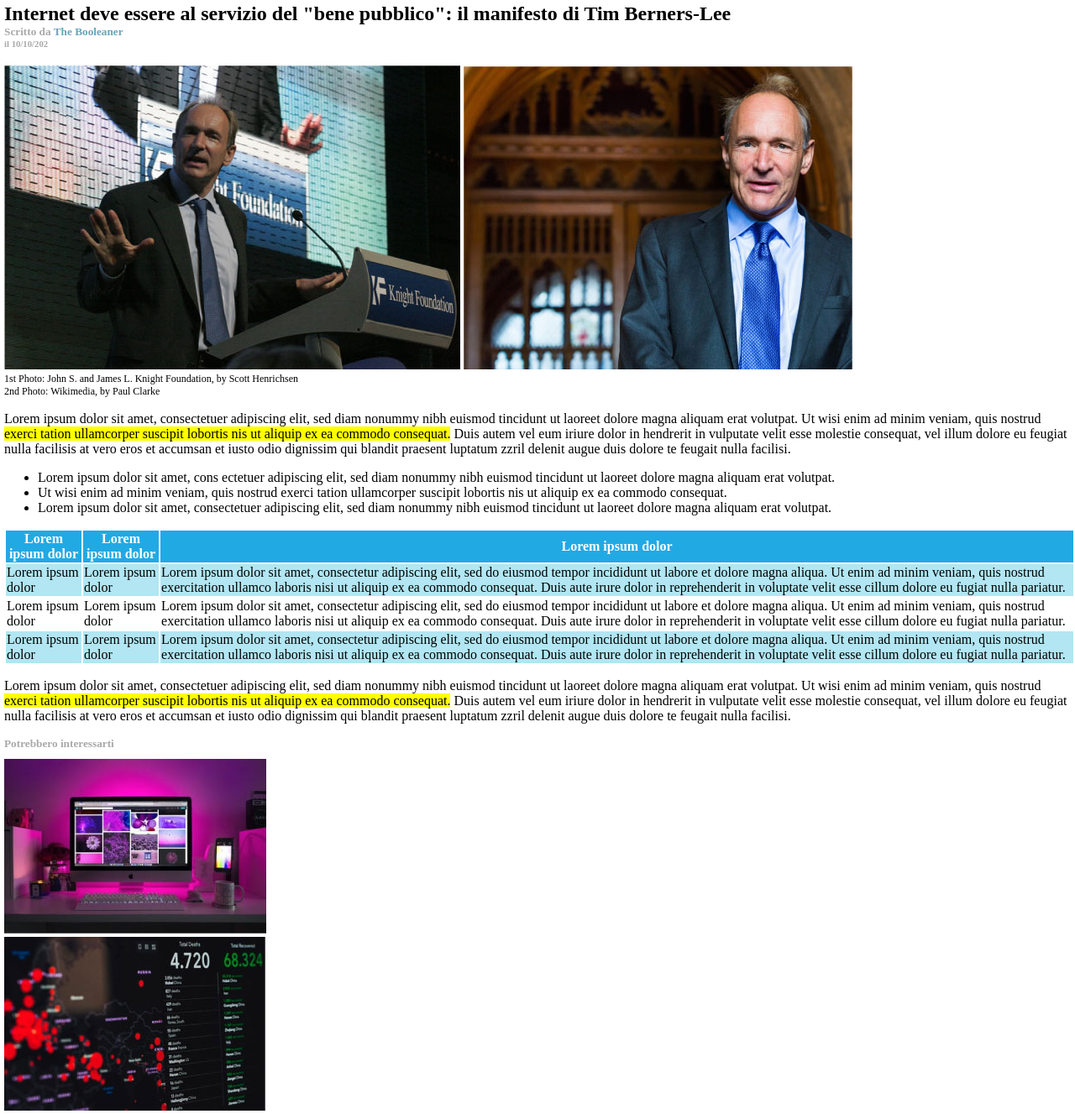
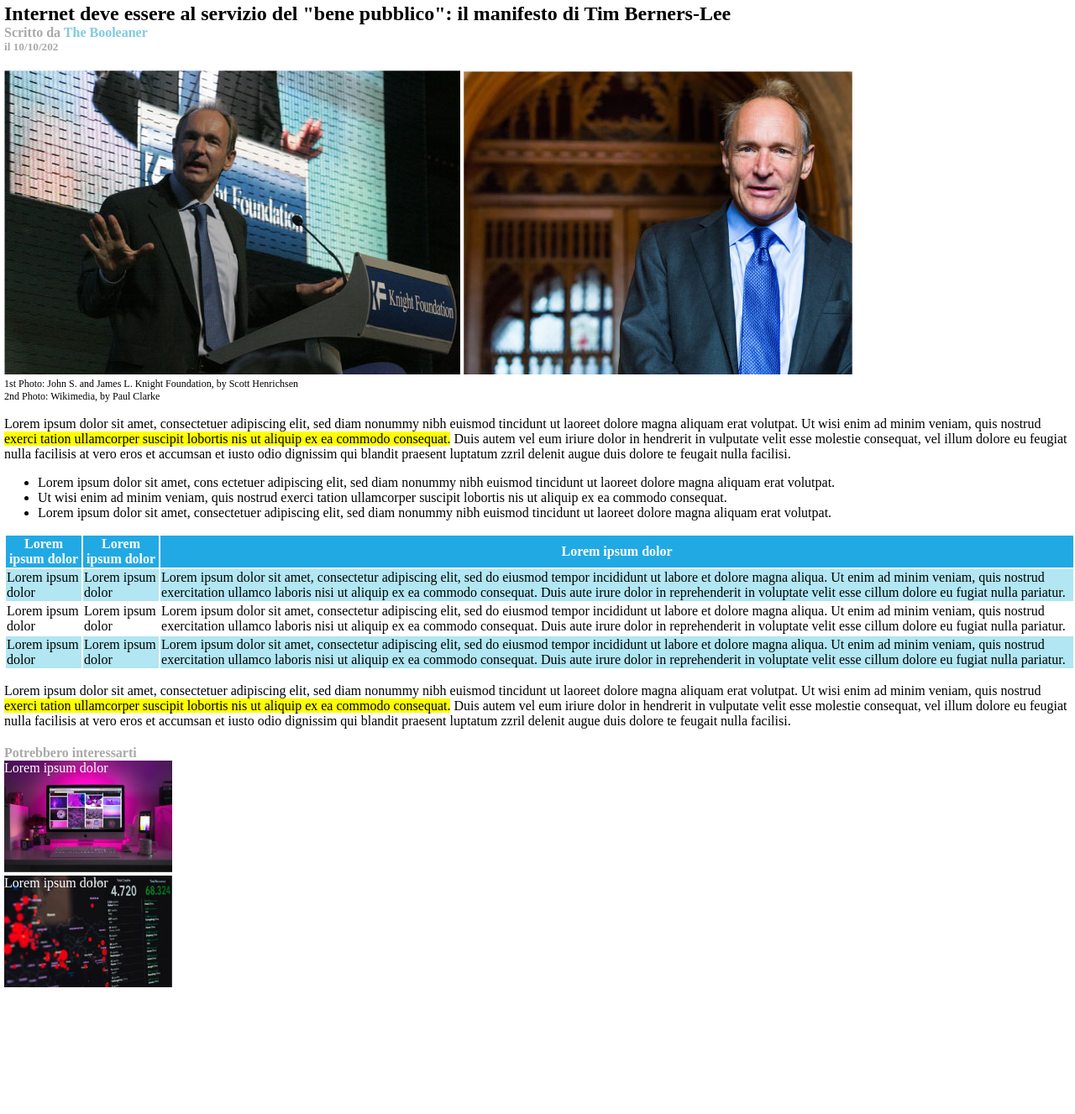
Before and after one commit to EmanuelaCalderone/html-css-booleaner, a plain HTML site: page index.html in a window 1280 px wide. Shown: the part 97-1424 px from the top of the page at 84% size. After the commit the page ends 1277 px from the top, so only its background shows below. Drawn offline with Linux system fonts and the light colour scheme.

Commit message:
update last section

```diff
--- a/css/style.css
+++ b/css/style.css
@@ -26,7 +26,7 @@ h1{
     margin-bottom:0;
 }
 
-h5, h6 {
+h4, h5 {
     color:darkgrey;
     font-weight:bold;
     margin-top:0;
@@ -37,8 +37,8 @@ h5, h6 {
     margin-top:20px;
 }
 
-h5 span {
-    color:#66A4B8;
+h4 span {
+    color:#7FCBDE;
 }
 
 #didascalia{
@@ -59,6 +59,15 @@ h5 span {
     background-color:#B1E6F2;
 }
 
-#potrebbero-interessarti {
-    margin-top:10px;
+#potrebbero-interessarti h4 {
+    margin-top:20px;
 }
+
+#potrebbero-interessarti img {
+    width:200px;
+}
+
+.testo-immagine{
+    color:white;
+    position:absolute;
+}
--- a/index.html
+++ b/index.html
@@ -21,8 +21,8 @@
         <section>
             <!--titolo e sottotitolo-->
             <h1>Internet deve essere al servizio del "bene pubblico": il manifesto di Tim Berners-Lee</h1>
-            <h5>Scritto da <span>The Booleaner</span></h5>
-            <h6>il 10/10/202</h6>
+            <h4>Scritto da <span>The Booleaner</span></h4>
+            <h5>il 10/10/202</h5>
 
             <!--immagini-->
             <div id="tim">
@@ -88,13 +88,20 @@
         <p>Lorem ipsum dolor sit amet, consectetuer adipiscing elit, sed diam nonummy nibh euismod tincidunt ut laoreet dolore magna aliquam erat volutpat. Ut wisi enim ad minim veniam, quis nostrud <span class="evidenziato">exerci tation ullamcorper suscipit lobortis nis ut aliquip ex ea commodo consequat.</span> Duis autem vel eum iriure dolor in hendrerit in vulputate velit esse molestie consequat, vel illum dolore eu feugiat nulla facilisis at vero eros et accumsan et iusto odio dignissim qui blandit praesent luptatum zzril delenit augue duis dolore te feugait nulla facilisi.</p>
     </section>
 
+
 <!--potrebbero interessarti-->
 
-    <section>
-        <h5>Potrebbero interessarti</h5>
-        <div id="potrebbero-interessarti">
-            <img src="img/monitor.jpg" alt="monitor"><br>
-            <img src="img/graph.jpg" alt="graphic">
+    <section id="potrebbero-interessarti">
+        <h4>Potrebbero interessarti</h4>
+
+        <div>
+            <div class="testo-immagine">Lorem ipsum dolor</div>
+            <img src="img/monitor.jpg" alt="monitor">
+        </div>
+
+        <div>
+            <div class="testo-immagine">Lorem ipsum dolor</div>
+            <img src="img/graph.jpg" alt="graph">
         </div>
 
     </section>
```
